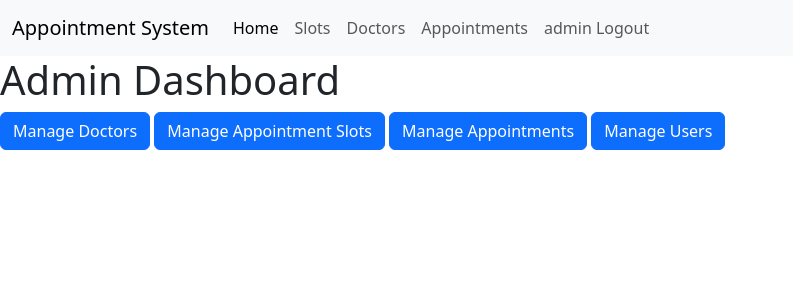
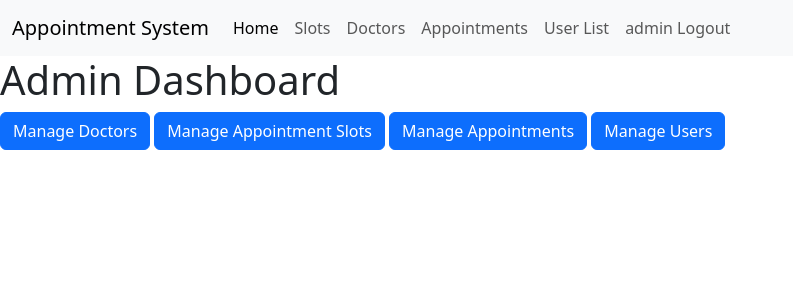
Before and after one commit to ameliesgithub/Assessment1_ISCG7420_AmelieH, a Django app: page /admin-dashboard/ in a window 1280 px wide. Shown: the top 300 px of the page, without its empty margins (0-793 px from the left). Run offline with Django 5.2, Linux system fonts and the light colour scheme; a user stored in the database is signed in.

Commit message:
Add user list as navigation item

```diff
--- a/templates/base.html
+++ b/templates/base.html
@@ -58,6 +58,14 @@
                         {% endif %}
                     </a>
                 </li>
+                {% if user.is_staff %}
+                    <li class="nav-item">
+                    <a class="nav-link"
+                       href="{% url 'user_list' %}">
+                        User List
+                    </a>
+                </li>
+                {% endif %}
                 <li class="nav-item">
                     <form method="post" action="{% url 'logout' %}">
                         {% csrf_token %}
```
